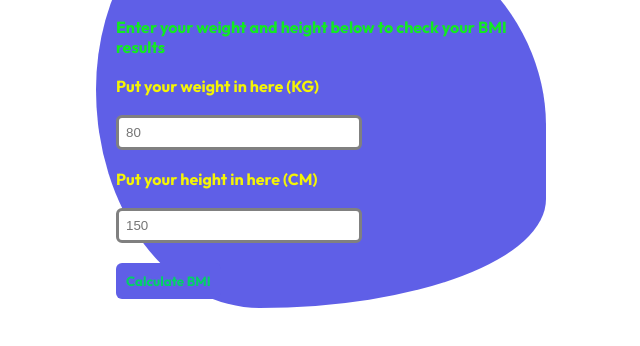
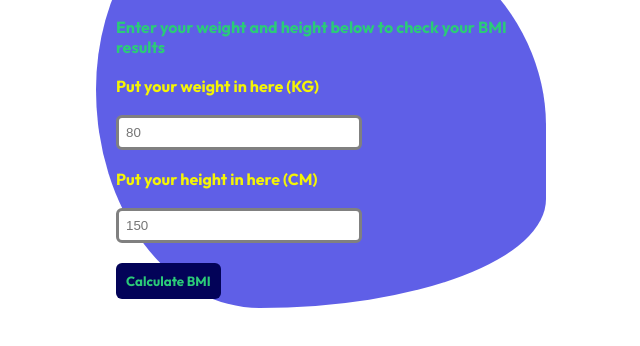
Before and after one commit to MuhammadJalilAsyakur/automatic-succotash, a plain HTML site: page index.html in a window 1280 px wide. Shown: the part 132-478 px from the top of the page, without its empty margins (319-959 px from the left). Drawn offline with Linux system fonts and the light colour scheme.

Commit message:
color changes

```diff
--- a/style.css
+++ b/style.css
@@ -66,7 +66,7 @@ body {
 
 #card p {
     font-weight: bold;
-    color: rgb(18, 234, 33);
+    color: #2bcb78;
 }
 
 
@@ -76,13 +76,13 @@ body {
     padding: 10px;
 
     font-family: 'Outfit', sans-serif;
-    background-color: rgb(95, 95, 231);
+    background-color: rgb(3, 3, 88);
     border: none;
     font-weight: bold;
-    color: #03d166;
+    color: #2bcb78;
     border-radius: 6px;
 }
 
 #card-button:hover {
-    background-color: rgb(3, 3, 88);
+    background-color: rgb(95, 95, 231);
 }
```
